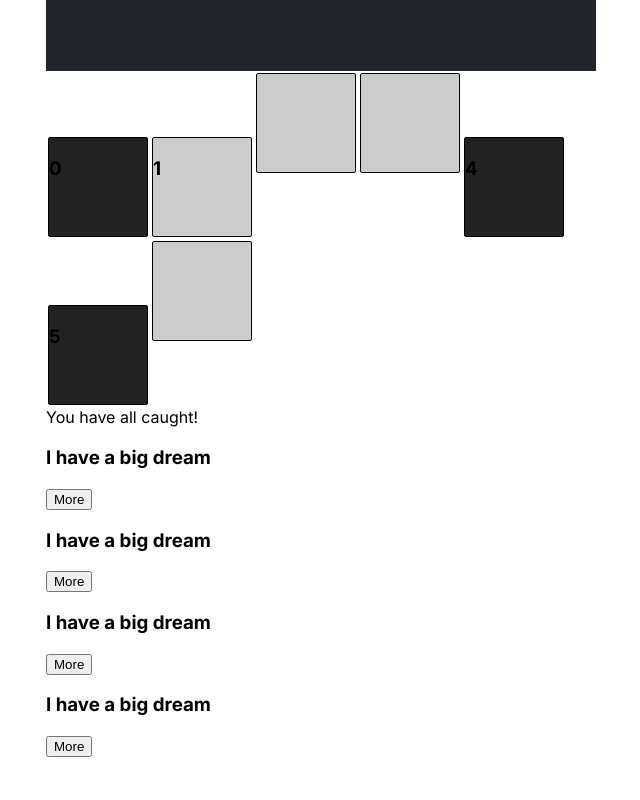
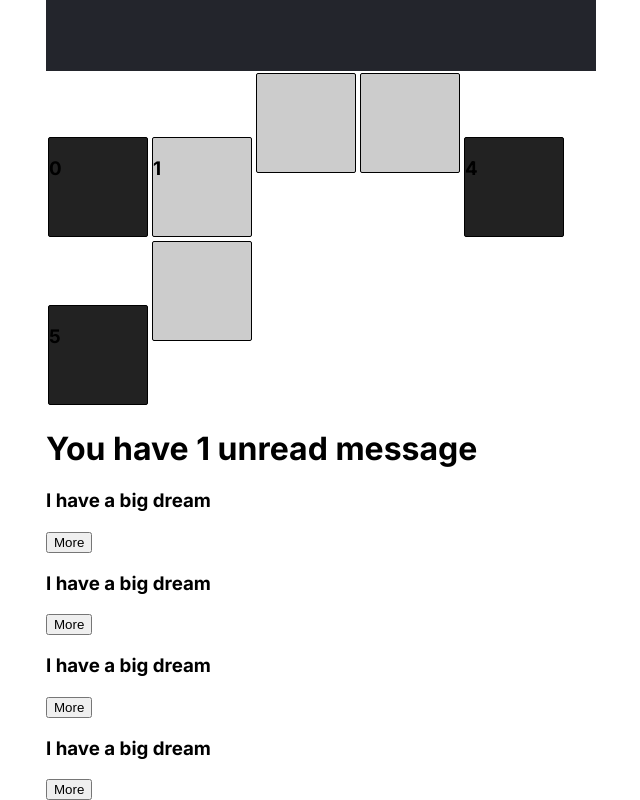
Before and after one commit to oldman-coding/react, a React (Create React App) app in the folder meme_generator/: page / in a window 1280 px wide. Shown: the part 1682-2482 px from the top of the page, without its empty margins (319-959 px from the left). Before the commit the page ends 2439 px from the top, so only its background shows below. Built offline with nearby package versions, Linux system fonts and the light colour scheme.

Commit message:
tenary version 2

```diff
--- a/meme_generator/src/components/Messages.js
+++ b/meme_generator/src/components/Messages.js
@@ -1,14 +1,12 @@
 import { useState } from "react"
 export default function Messages() {
-    const [messages, setMessages] = useState([])
+    const [messages, setMessages] = useState(["a"])
     const len = messages.length
     return (
         <div>
-            {(len > 1 )
-                ? <div>You have {len} unread messages</div>
-                : (len ==1)
-                    ? <div>You have {len} message</div>
-                    : <div>You have all caught!</div>
+            {(len == 0 )
+                ? <h1>You're caught up!</h1>
+                : <h1>You have {len} unread {len==1 ? "message" : "messages"}</h1>
             }
         </div>
     )
```
